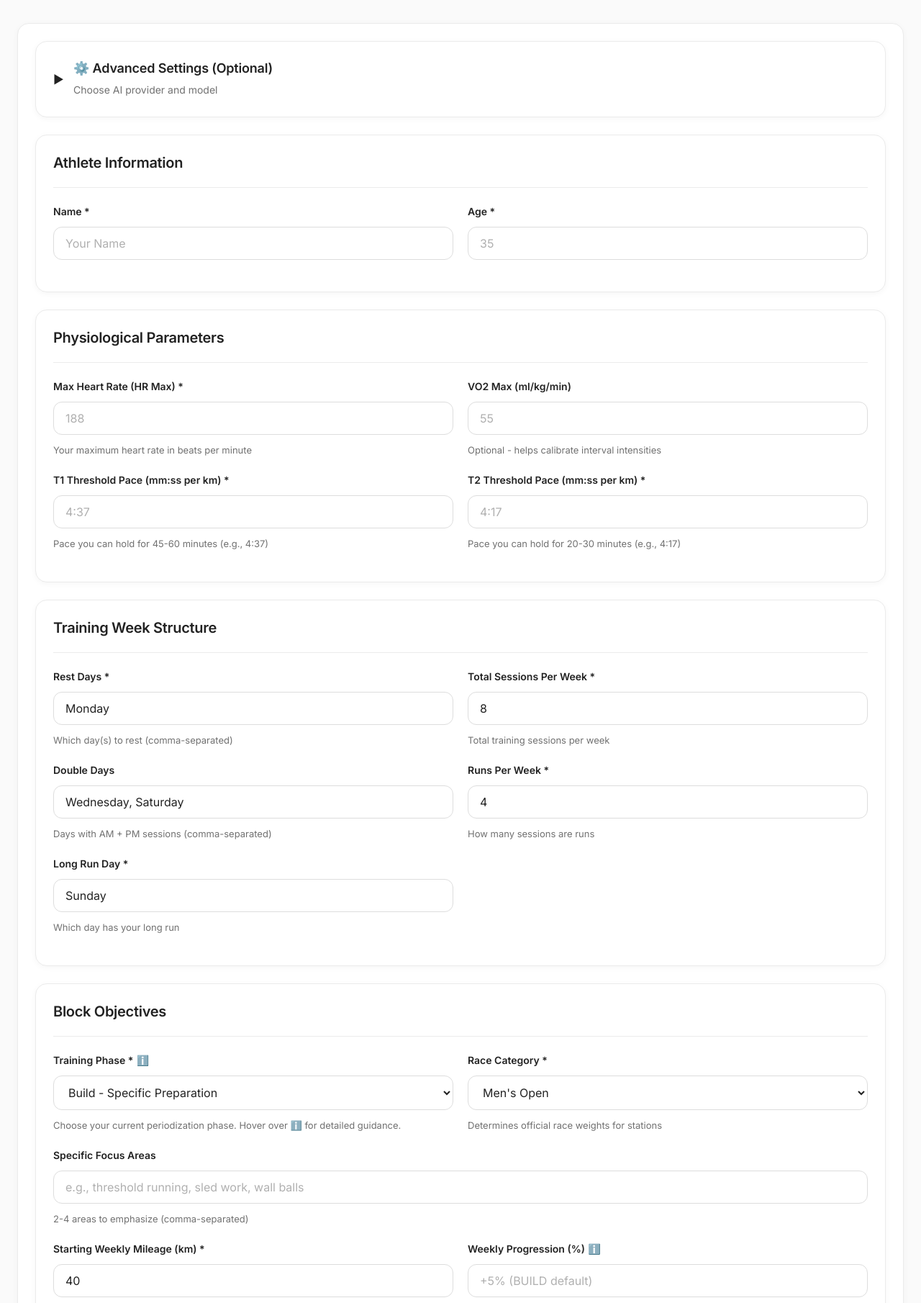
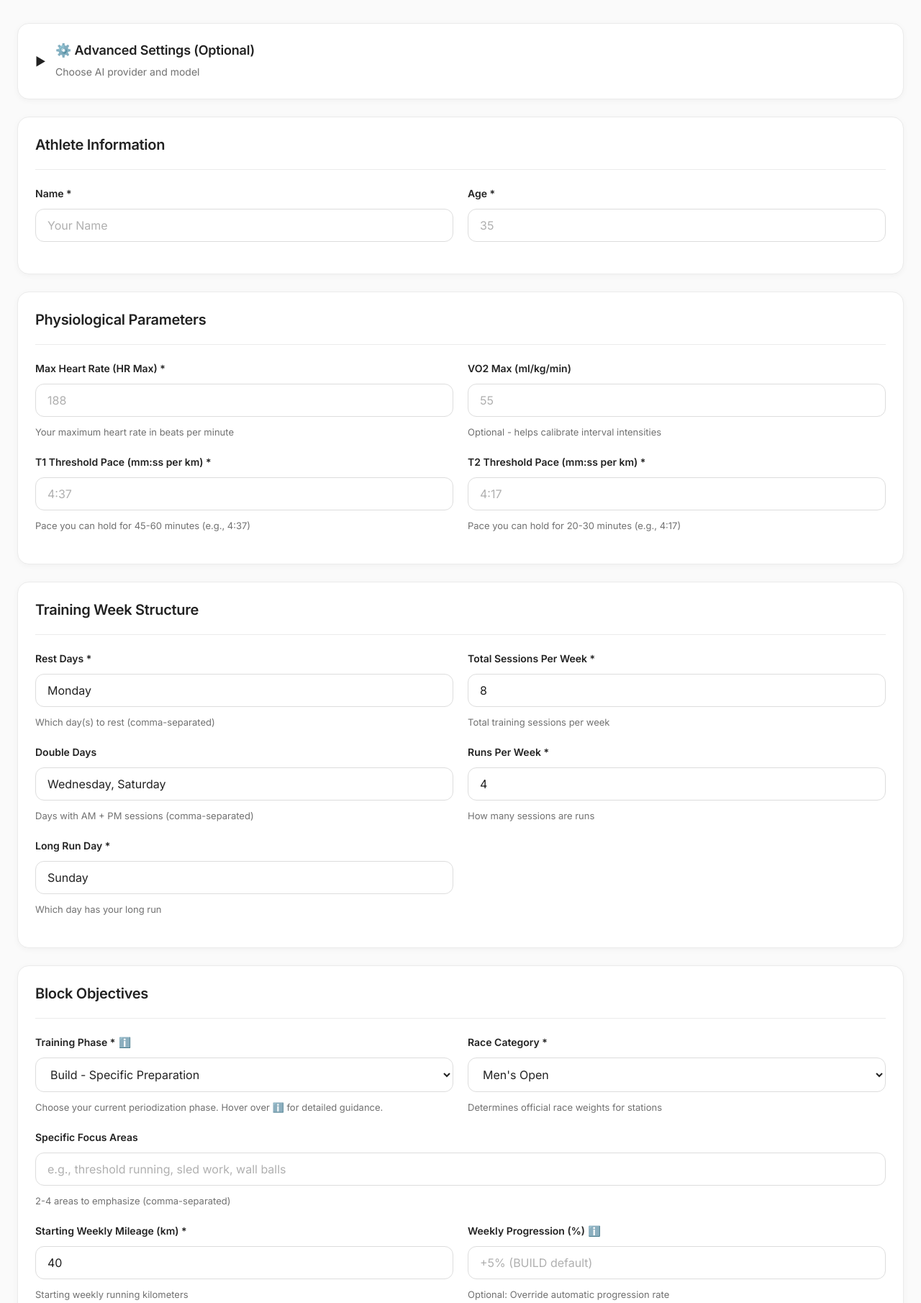
Before and after one commit to artiemellors/Blocksmith-agent, a Flask app: page / in a window 1280 px wide. Shown: the part 158-1968 px from the top of the page at 72% size. Run offline with Flask 3, Linux system fonts and the light colour scheme.

Commit message:
Remove outer container styling for cleaner form UI
Changes:
- Made .form-section selector more specific (section.form-section) to only style individual section cards
- Added #form-container with minimal styling (no background, border, shadow)
- Individual section cards (Athlete Information, Physiological Parameters, etc.) keep their card styling
- Removes double-container visual effect
- Form sections now sit cleanly on page background

Result: Cleaner UI with section cards directly on page background while maintaining layout constraints.

```diff
--- a/static/css/style.css
+++ b/static/css/style.css
@@ -177,7 +177,8 @@ header {
 }
 
 /* Cards */
-.form-section {
+/* Individual form sections (cards) */
+section.form-section {
     background: var(--color-white);
     border: 1px solid var(--color-border);
     border-radius: var(--radius-lg);
@@ -185,6 +186,11 @@ header {
     margin-bottom: var(--space-2xl);
     box-shadow: var(--shadow-md);
     transition: all 0.2s ease;
+}
+
+/* Outer form container - no visual styling, just layout */
+#form-container {
+    margin-bottom: var(--space-2xl);
 }
 
 .section-container {
```
